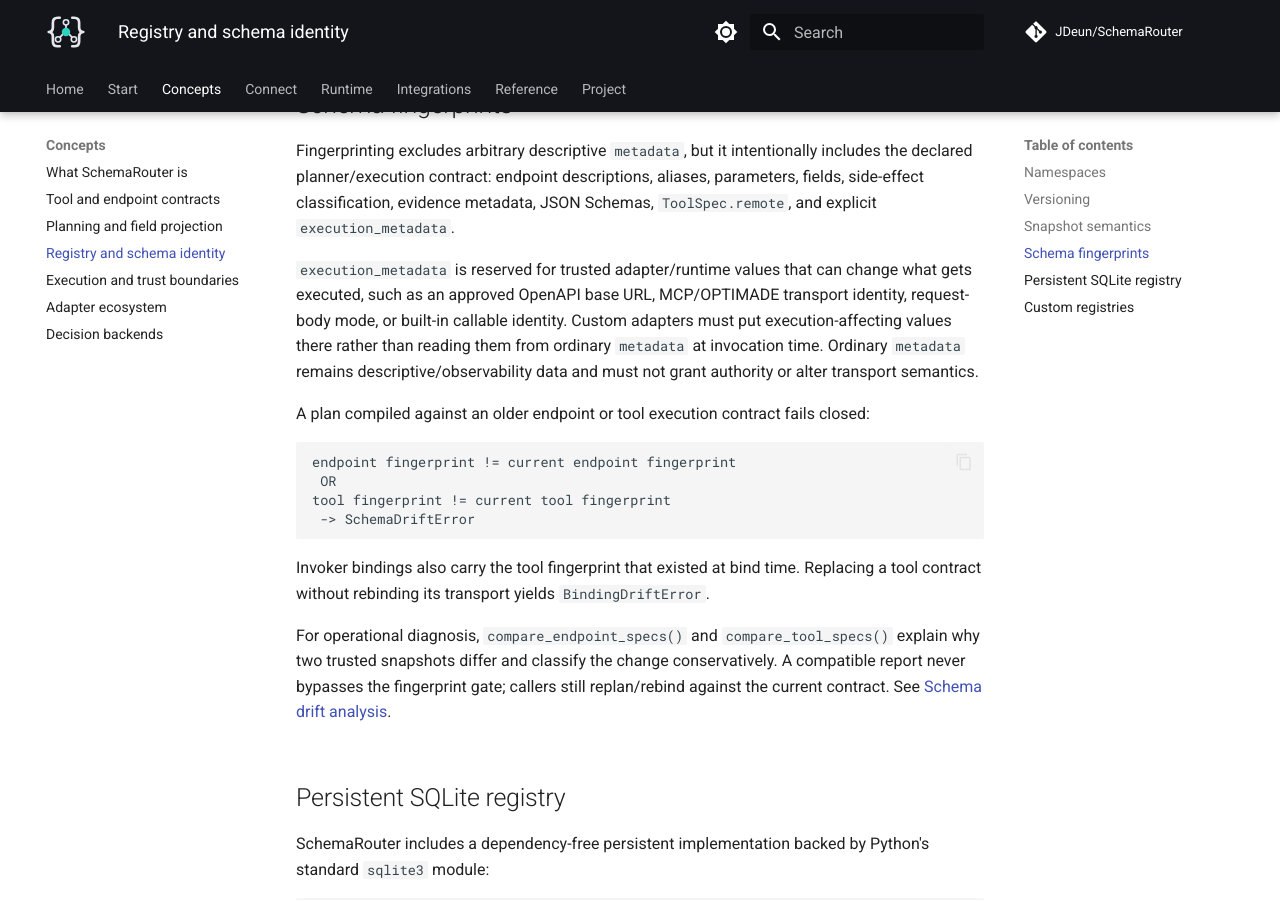
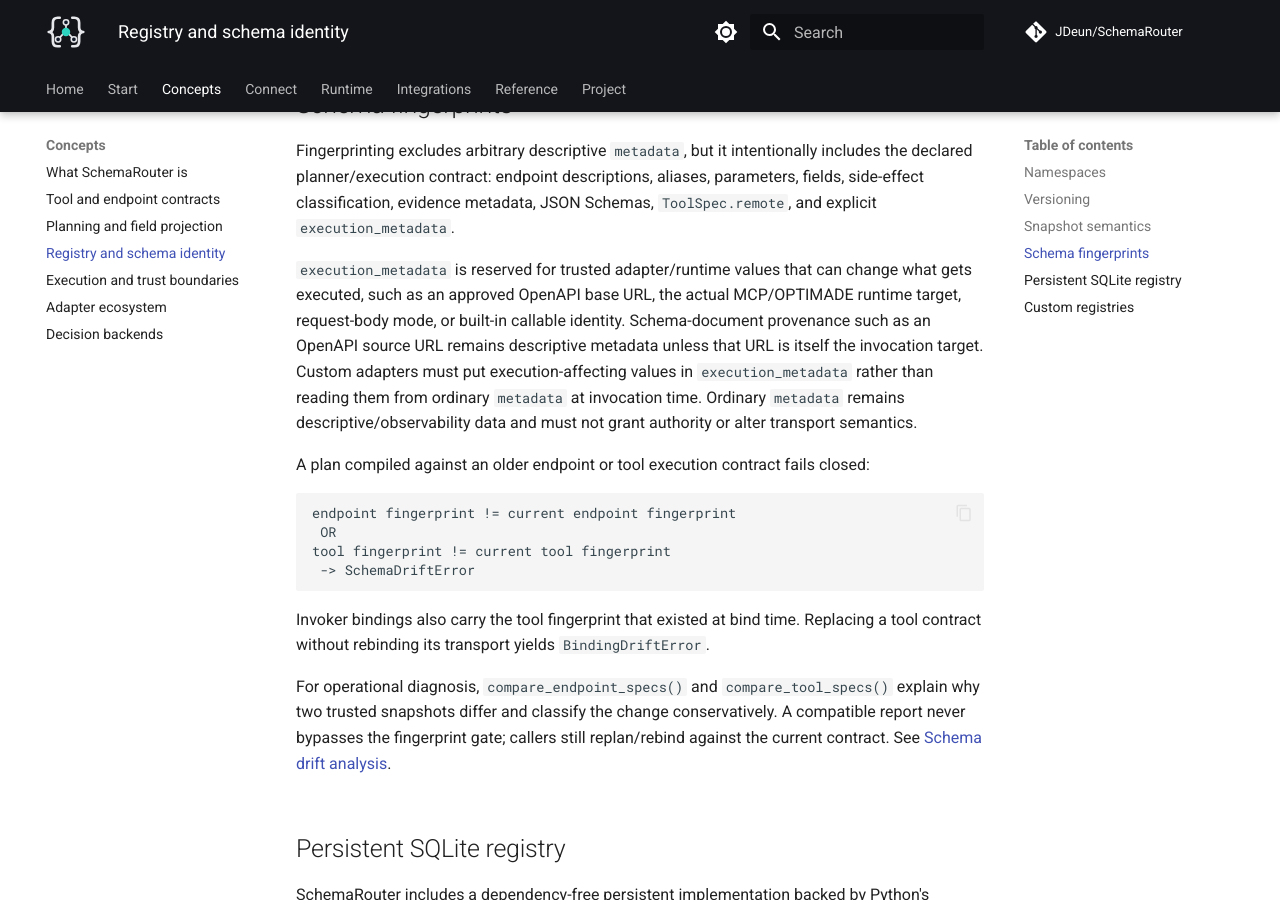
Before and after one commit to JDeun/SchemaRouter, an MkDocs documentation site: the page built from docs/concepts/registry.md, in a window 1280 px wide and 900 px high, scrolled down 1247 px. Built offline with MkDocs 1.6.1 and Material for MkDocs 9.7.7, drawn with Linux system fonts in a browser that asks for light colours; comment, search, counter and statistics services are not loaded.

Commit message:
docs: distinguish schema provenance from runtime identity

```diff
--- a/docs/concepts/registry.md
+++ b/docs/concepts/registry.md
@@ -54,10 +54,12 @@ side-effect classification, evidence metadata, JSON Schemas, `ToolSpec.remote`,
 `execution_metadata`.
 
 `execution_metadata` is reserved for trusted adapter/runtime values that can change what gets
-executed, such as an approved OpenAPI base URL, MCP/OPTIMADE transport identity, request-body mode,
-or built-in callable identity. Custom adapters must put execution-affecting values there rather than
-reading them from ordinary `metadata` at invocation time. Ordinary `metadata` remains
-descriptive/observability data and must not grant authority or alter transport semantics.
+executed, such as an approved OpenAPI base URL, the actual MCP/OPTIMADE runtime target,
+request-body mode, or built-in callable identity. Schema-document provenance such as an OpenAPI
+source URL remains descriptive metadata unless that URL is itself the invocation target. Custom
+adapters must put execution-affecting values in `execution_metadata` rather than reading them from
+ordinary `metadata` at invocation time. Ordinary `metadata` remains descriptive/observability
+data and must not grant authority or alter transport semantics.
 
 A plan compiled against an older endpoint or tool execution contract fails closed:
 
```
